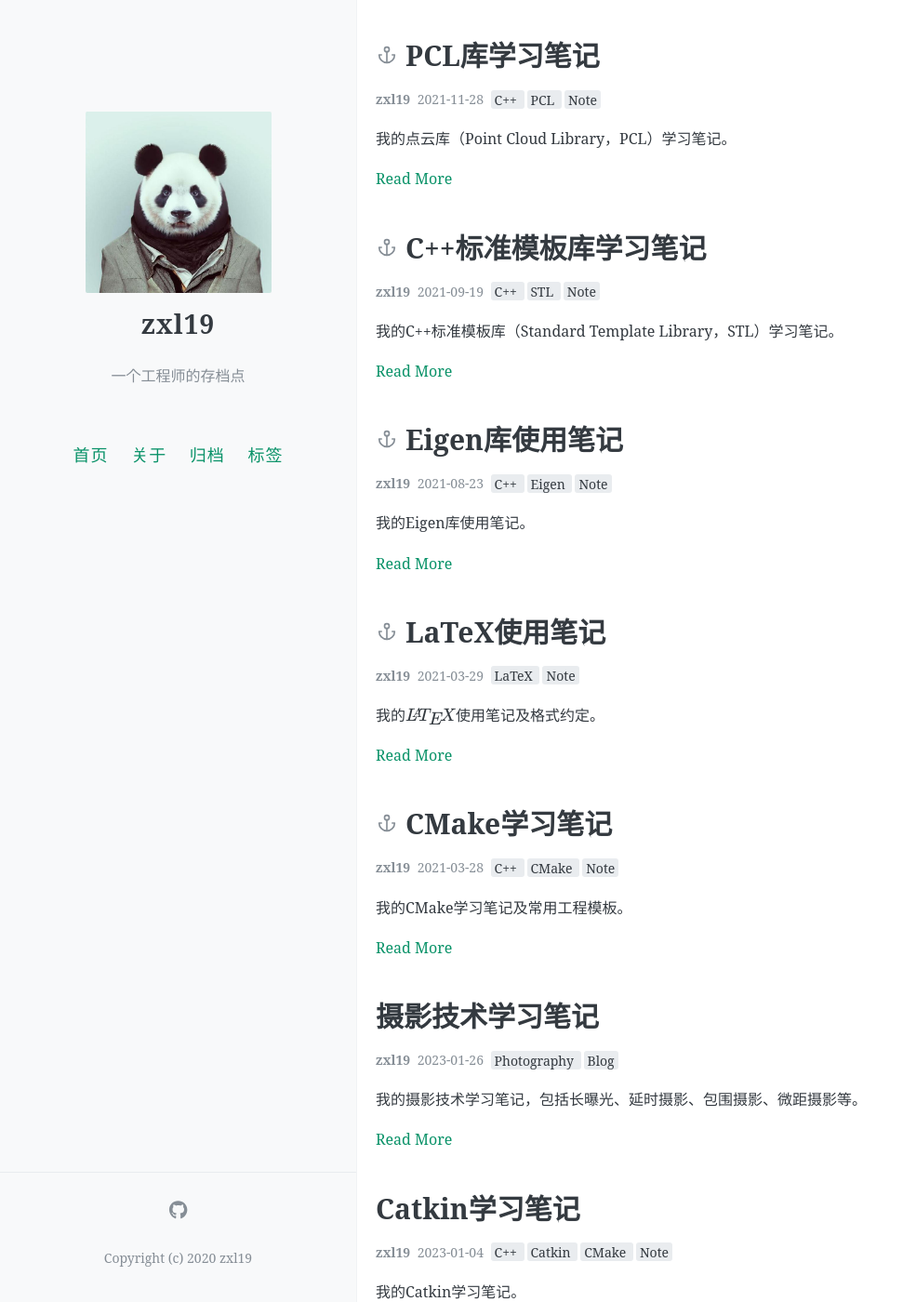
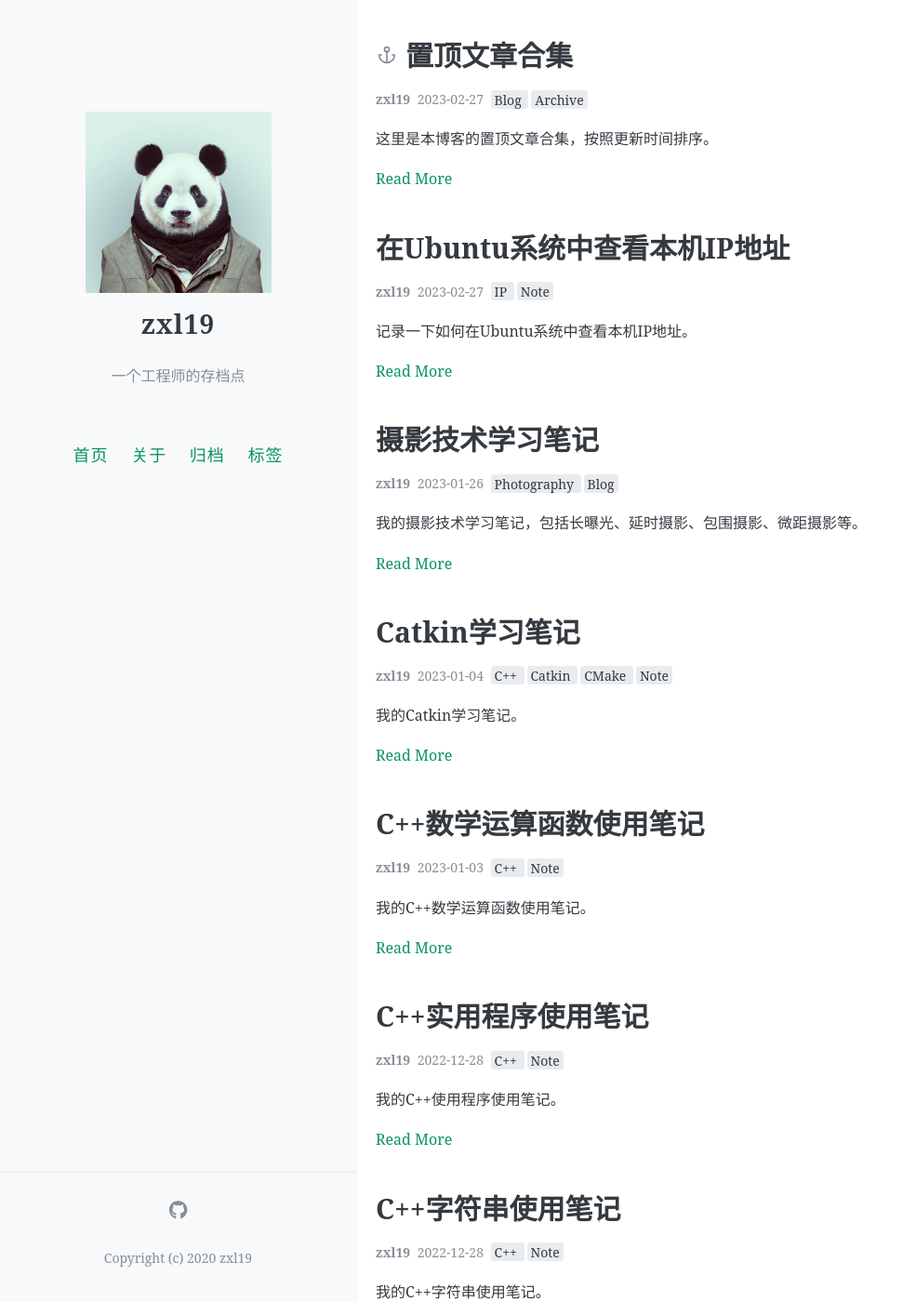
Before and after one commit to zxl19/zxl19.github.io, a Jekyll site: the page built from index.html, in a window 1280 px wide and 1400 px high. Shown: the whole window at 93% size, without its empty margins (0-985 px from the left). Built offline with Jekyll 4.4.1, drawn with Linux system fonts in a browser that asks for light colours; formulas are drawn with MathJax 3; the list of posts is cut into pages by our own code; comment, search, counter and statistics services are not loaded; some of the changed text lies outside the part shown.

Commit message:
Update Posts

````diff
--- /dev/null
+++ b/_posts/2023-02-27-hall-of-fame.md
@@ -0,0 +1,20 @@
+---
+layout: post
+title: 置顶文章合集
+date: 2023-02-27
+author: zxl19
+tags: [Blog, Archive]
+comments: true
+toc: true
+pinned: true
+---
+
+这里是本博客的置顶文章合集，按照更新时间排序。
+
+<!-- more -->
+
+1. [CMake学习笔记](https://zxl19.github.io/cmake-note)
+2. [LaTeX使用笔记](https://zxl19.github.io/latex-note)
+3. [Eigen库使用笔记](https://zxl19.github.io/eigen-note)
+4. [C++标准模板库学习笔记](https://zxl19.github.io/stl-note)
+5. [PCL库学习笔记](https://zxl19.github.io/pcl-note)
--- /dev/null
+++ b/_posts/2023-02-27-ubuntu-ip.md
@@ -0,0 +1,72 @@
+---
+layout: post
+title: 在Ubuntu系统中查看本机IP地址
+date: 2023-02-27
+author: zxl19
+tags: [IP, Note]
+comments: true
+toc: true
+pinned: false
+---
+
+记录一下如何在Ubuntu系统中查看本机IP地址。
+
+<!-- more -->
+
+## 使用`ifconfig`命令
+
+1. 安装：
+
+    ```shell
+    sudo apt install net-tools
+    ```
+
+2. 语法说明：
+
+    ```shell
+    ifconfig [-v] [-a] [-s] [interface]
+    ifconfig [-v] interface [aftype] options | address ...
+    ```
+
+3. 示例：
+
+    ```shell
+    ifconfig        # 显示所有接口
+    ifconfig -a     # 显示当前活动接口
+    ```
+
+## 使用`hostname`命令
+
+1. 语法说明：
+
+    ```shell
+    hostname [-a|--alias] [-d|--domain] [-f|--fqdn|--long] [-A|--all-fqdns]
+             [-i|--ip-address] [-I|--all-ip-addresses] [-s|--short] [-y|--yp|--nis]
+    hostname [-b|--boot] [-F|--file filename] [hostname]
+    hostname [-h|--help] [-V|--version]
+    ```
+
+2. 示例：
+
+    ```shell
+    hostname -I
+    ```
+
+## 使用`ip`命令
+
+1. 语法说明：
+
+    ```shell
+    ip [ OPTIONS ] OBJECT { COMMAND | help }
+    ip [ -force ] -batch filename
+    ```
+
+2. 示例：
+
+    ```shell
+    ip address
+    ```
+
+## 参考
+
+1. [linux用什么命令查看ip-PHP中文网](https://www.php.cn/linux-493012.html)
````
Also changed, not shown: _posts/2021-03-28-cmake-note.md (+1 -1 lines), _posts/2021-03-29-latex-note.md (+1 -1 lines), _posts/2021-05-25-slam-tool.md (+1 -0 lines), _posts/2021-08-23-eigen-note.md (+1 -1 lines), _posts/2021-09-19-stl-note.md (+1 -1 lines), _posts/2021-11-28-pcl-note.md (+1 -1 lines).
